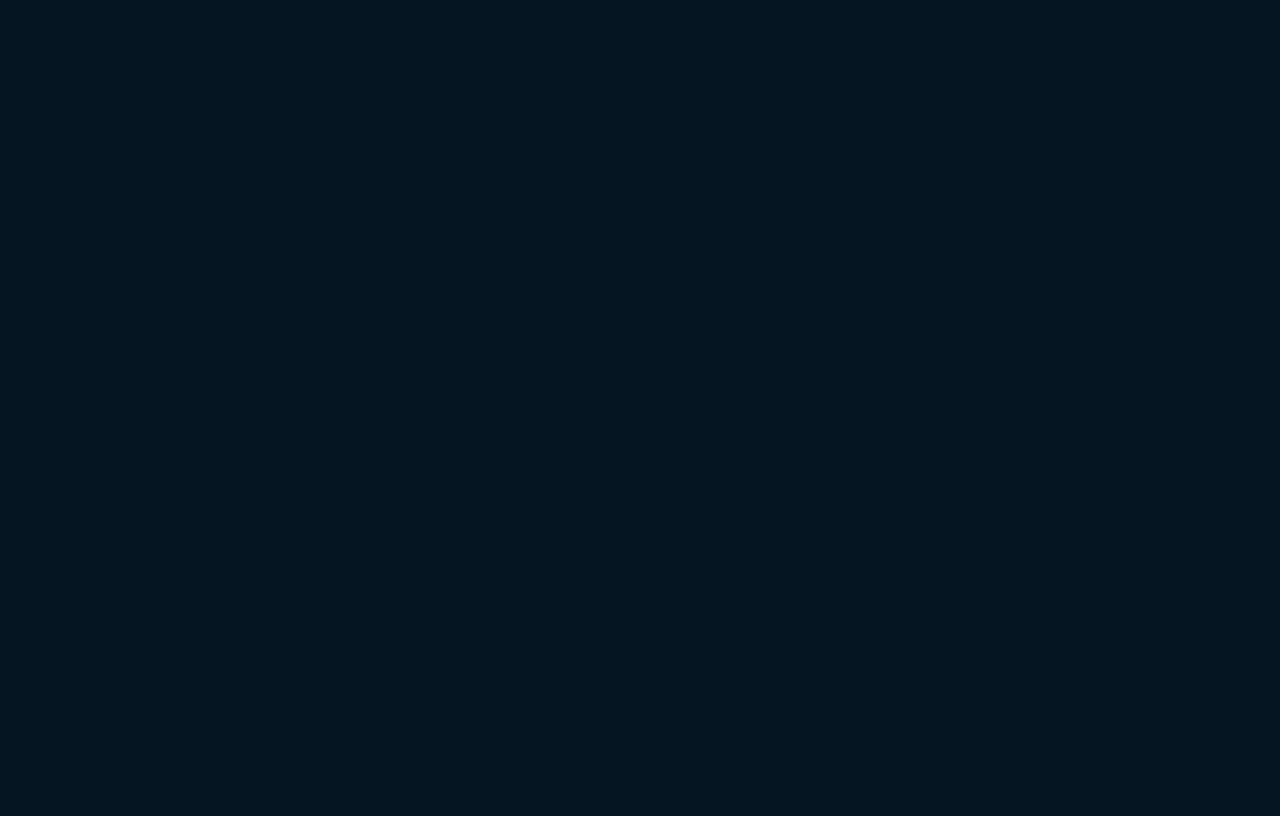
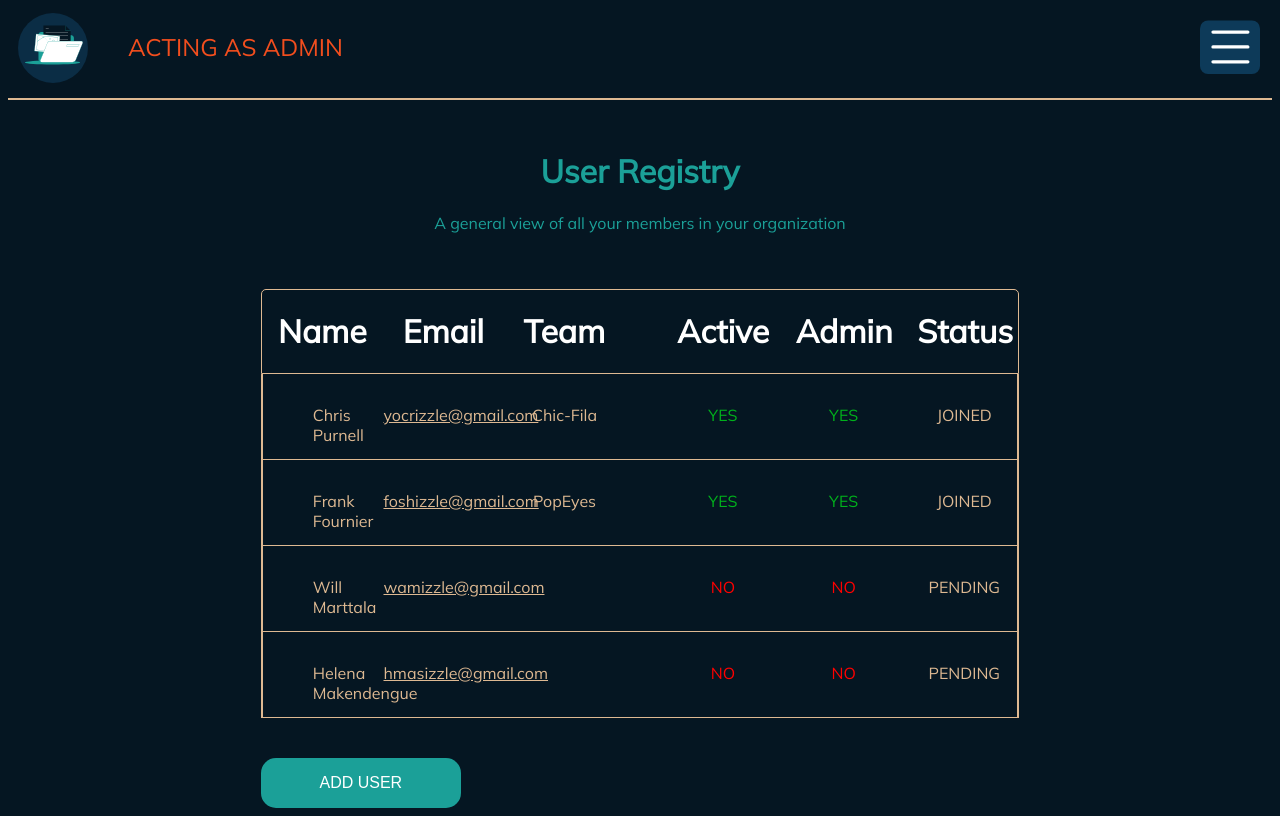
Before and after one commit to markjt031/team-project-management, an Angular app in the folder frontend/: page /users in a window 1280 px wide. Before the commit this address led to /. Built offline with nearby package versions, Linux system fonts and the light colour scheme; a web font is replaced by a local one.

Commit message:
user registry created

```diff
--- a/frontend/src/app/app-routing.module.ts
+++ b/frontend/src/app/app-routing.module.ts
@@ -1,8 +1,12 @@
 import { NgModule } from '@angular/core';
 import { RouterModule, Routes } from '@angular/router';
 import { CompanySelectComponent } from './company-select/company-select.component';
+import { UsersComponent } from './users/users.component';
 
-const routes: Routes = [{ path: "company", component: CompanySelectComponent }];
+const routes: Routes = [
+  { path: "company", component: CompanySelectComponent },
+  { path: "users", component: UsersComponent }
+];
 
 @NgModule({
   imports: [RouterModule.forRoot(routes)],
--- /dev/null
+++ b/frontend/src/app/users/users.component.css
@@ -0,0 +1,191 @@
+.title {
+    justify-content: center;
+    text-align: center;
+    padding: 30px 0px 40px 0px;
+    color: var(--off)
+}
+
+.table-holder {
+    display: flex;
+    justify-content: center;
+}
+
+.table {
+    display: flex;
+    flex-direction: column;
+    width: 60%;
+}
+
+.table-row {
+    display: grid;
+    grid-template-columns: 16% 16% 16% 5% 16% 16% 16%;
+    text-align: center;
+    border-left: 2px solid var(--highlight);
+    border-bottom: 1px solid var(--highlight);
+    border-right: 2px solid var(--highlight);
+    color: var(--highlight);
+}
+
+.header-row {
+    border: 1px solid var(--highlight);
+    border-radius: 5px;
+    border-bottom-left-radius: 0px;
+    border-bottom-right-radius: 0px;
+    color: white;
+}
+
+.data-row {
+    padding: 15px 0px 15px 0px;
+    max-height: 55px;
+}
+
+.last-row {
+    border-bottom-left-radius: 5px;
+    border-bottom-right-radius: 5px;
+}
+
+.email {
+    text-decoration: underline;
+}
+
+.affirmative {
+    color: #00B11C;
+}
+
+.negative {
+    color: #FF0000;
+}
+
+.name-col {
+    text-align: left;
+    padding-left: 50px;
+}
+
+.user-button {
+    width: 200px;
+    height: 50px;
+    border: none;
+    border-radius: 15px;
+    background-color: var(--off);
+    color: white;
+    font-size: 16px;
+    cursor: pointer;
+}
+
+.card-backdrop {
+    width: 100%;
+    height: 100vh;
+    position: fixed;
+    z-index: 999;
+
+    animation: darken 1s forwards;
+}
+
+@keyframes darken {
+    0% {
+        background-color: rgba(0, 0, 0, 0);
+    }
+    100% {
+        background-color: rgba(0, 0, 0, 0.212);
+    }
+}
+
+.add-user-card {
+    background-color: var(--background-card);
+    width: 700px;
+    height: 650px;
+    position: fixed;
+    top: 200px;
+    left: calc(50% - 350px);
+    border-radius: 20px;
+
+    -moz-user-select: -moz-none;
+    -khtml-user-select: none;
+    -webkit-user-select: none;
+
+    /*
+      Introduced in IE 10.
+      See http://ie.microsoft.com/testdrive/HTML5/msUserSelect/
+    */
+    -ms-user-select: none;
+    user-select: none;
+    z-index: 1000;
+    transition: 1s;
+}
+
+.button-holder {
+    position: relative;
+    height: 50px;
+}
+
+.exit-button {
+    width: 30px;
+    height: 30px;
+    border: 3px solid #F24E1E;
+    color: #F24E1E;
+    border-radius: 30px;
+    display: flex;
+    justify-content: center;
+    align-items: center;
+    font-size: 24px;
+    position: absolute;
+    right: 5px;
+    top: 5px;
+    cursor: pointer;
+}
+
+.inner-info-holder {
+    height: 500px;
+    margin: auto;
+    width: 55%;
+}
+
+.underline {
+    text-decoration: underline;
+}
+
+.text-input {
+    background: none;
+    color: var(--highlight);
+    outline: none;
+    border: none;
+    border-bottom: 1px solid var(--highlight);
+    text-decoration: none;
+    height: 30px;
+    margin-right: 5px;
+    margin-left: 5px;
+    margin-top: 30px;
+    font-size: 16px;
+    width: 45%;
+}
+
+.email-input {
+    width: 94%;
+}
+
+.text-input::placeholder {
+    color: var(--highlight);
+    opacity: .8;
+}
+
+.admin-select {
+    display: flex;
+    justify-content: center;
+    flex-direction: column;
+    text-align: center;
+    color: var(--highlight);
+    font-size: 18px;
+}
+
+.admin-selection {
+    display: flex;
+    justify-content: center;
+    column-gap: 50px;
+    color: var(--off);
+    cursor: pointer;
+}
+
+.submit-holder {
+    display: flex;
+    justify-content: center;
+}
--- /dev/null
+++ b/frontend/src/app/users/users.component.html
@@ -0,0 +1,60 @@
+<div *ngIf="!cardOpen" class="card-backdrop"></div>
+<app-navbar></app-navbar>
+<div class="title">
+    <h1>User Registry</h1>
+    <p>A general view of all your members in your organization</p>
+</div>
+<div class="table-holder">
+    <div class="table">
+        <div class="table-row header-row">
+            <h1>Name</h1>
+            <h1>Email</h1>
+            <h1>Team</h1>
+            <h1></h1>
+            <h1>Active</h1>
+            <h1>Admin</h1>
+            <h1>Status</h1>
+        </div>
+        <div class="table-row data-row" *ngFor="let user of data">
+            <p class="name-col">{{user.name}}</p>
+            <p class="email">{{user.email}}</p>
+            <p>{{user.team}}</p>
+            <p></p>
+            <p [class]="user.active ? 'affirmative': 'negative'">{{user.active ? 'YES': 'NO'}}</p>
+            <p [class]="user.admin ? 'affirmative': 'negative'">{{user.admin ? 'YES': 'NO'}}</p>
+            <p>{{user.status}}</p>
+        </div>
+        <br>
+        <br>
+        <button class="user-button" (click)="openCloseCard()">ADD USER</button>
+    </div>
+</div>
+<div class="add-user-card" [style]="{'transform': cardOpen ? 'translateY(100vh)' : 'translateY(0%)'}">
+    <div class="button-holder">
+        <div class="exit-button" (click)="closeCard()">X</div>
+    </div>
+    <form class="inner-info-holder" [formGroup]="userForm">
+        <div class="inner-info">
+            <input class="text-input" placeholder="first name" formControlName="firstName">
+            <input class="text-input" placeholder="last name" formControlName="lastName">
+            <br>
+            <input class="text-input email-input" placeholder="email" formControlName="email">
+            <br>
+            <input class="text-input" placeholder="password" formControlName="password">
+            <input class="text-input" placeholder="confirm password" formControlName="confirmPassword">
+            <br>
+            <br>
+            <br>
+            <div class="admin-select">
+                <p>Make user an admin role?</p>
+                <div class="admin-selection">
+                    <p (click)="updateMakeUserAdmin('NO')" [class]="makeUserAdmin === 'NO' ? 'underline negative' : ''">NO</p>
+                    <p (click)="updateMakeUserAdmin('YES')" [class]="makeUserAdmin === 'YES' ? 'underline affirmative' : ''">YES</p>
+                </div>
+            </div>
+        </div>
+    </form>
+    <div class="submit-holder">
+        <button class="user-button" (click)="handleSubmit()">Submit</button>
+    </div>
+</div>
--- /dev/null
+++ b/frontend/src/app/users/users.component.ts
@@ -0,0 +1,52 @@
+import { Component } from '@angular/core';
+import { FormControl, FormGroup } from '@angular/forms';
+
+@Component({
+  selector: 'app-users',
+  templateUrl: './users.component.html',
+  styleUrls: ['./users.component.css']
+})
+export class UsersComponent {
+
+  data = [
+    {name: 'Chris Purnell', email: 'yocrizzle@gmail.com', team: 'Chic-Fila', active: true, admin: true, status: 'JOINED'},
+    {name: 'Frank Fournier', email: 'foshizzle@gmail.com', team: 'PopEyes', active: true, admin: true, status: 'JOINED'},
+    {name: 'Will Marttala', email: 'wamizzle@gmail.com', team: '', active: false, admin: false, status: 'PENDING'},
+    {name: 'Helena Makendengue', email: 'hmasizzle@gmail.com', team: '', active: false, admin: false, status: 'PENDING'}
+  ]
+
+  cardOpen: boolean = true;
+  makeUserAdmin: string = "";
+
+  userForm: FormGroup = new FormGroup({
+    firstName: new FormControl<string>(''),
+    lastName: new FormControl<string>(''),
+    email: new FormControl<string>(''),
+    password: new FormControl<string>(''),
+    confirmPassword: new FormControl<string>('')
+  })
+
+  openCloseCard() {
+    this.cardOpen = !this.cardOpen
+  }
+
+  closeCard() {
+    this.userForm = new FormGroup({
+      firstName: new FormControl<string>(''),
+      lastName: new FormControl<string>(''),
+      email: new FormControl<string>(''),
+      password: new FormControl<string>(''),
+      confirmPassword: new FormControl<string>('')
+    })
+    this.makeUserAdmin = ''
+    this.cardOpen = !this.cardOpen;
+  }
+
+  updateMakeUserAdmin(s: string) {
+    this.makeUserAdmin = s;
+  }
+
+  handleSubmit() {
+    console.log({...this.userForm.value, admin: this.makeUserAdmin === "YES" ? true : false})
+  }
+}
```
Also changed, not shown: frontend/src/app/app.module.ts (+6 -3 lines), 1 other file (tests, documents, lock files or other folders).
